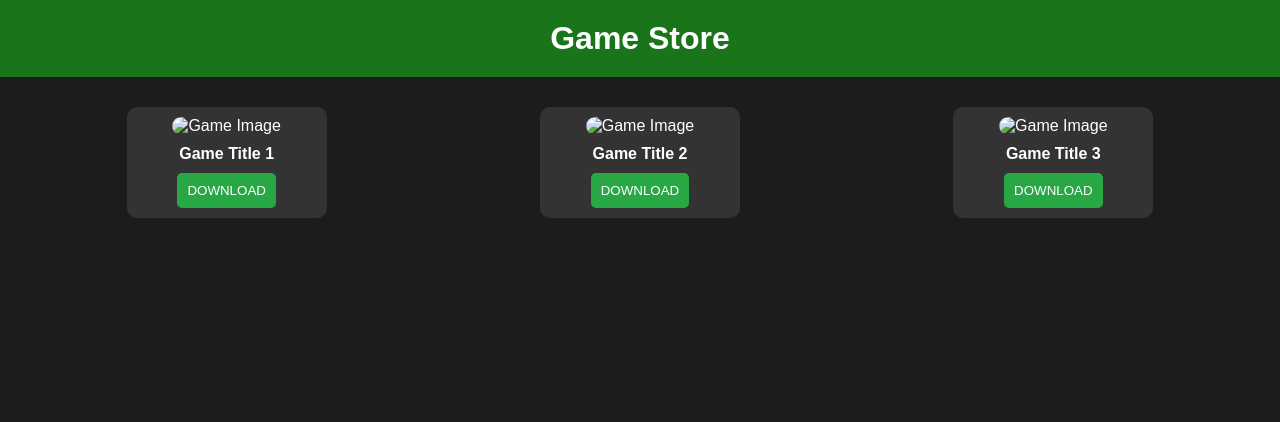
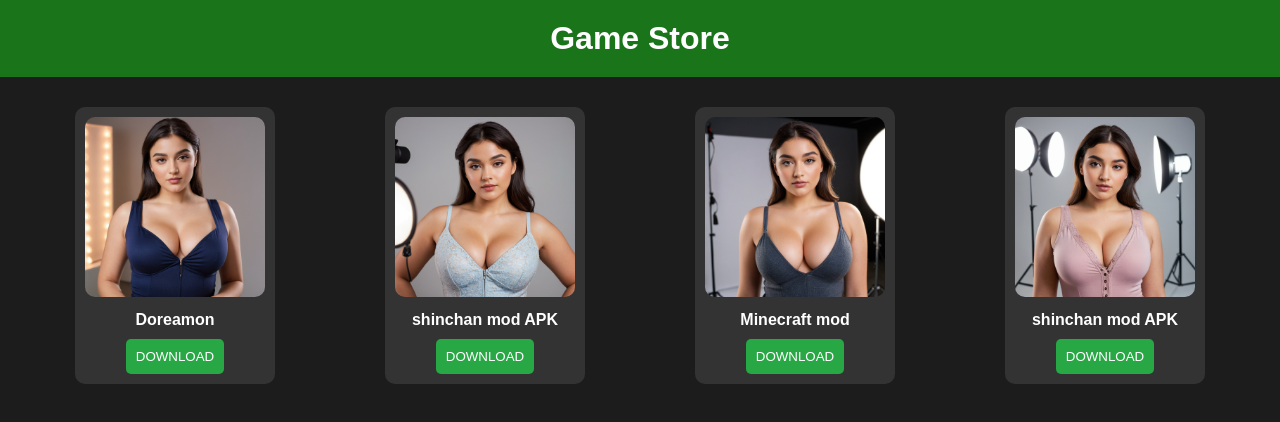
Before and after one commit to alexaseth/all-gaming, a plain HTML site: page index.html in a window 1280 px wide. Drawn offline with Linux system fonts and the light colour scheme.

Commit message:
Update index.html

```diff
--- a/index.html
+++ b/index.html
@@ -63,20 +63,27 @@
 
 <section class="games-section">
     <div class="game-card">
-        <img src="path/to/image1.jpg" alt="Game Image">
-        <h2>Game Title 1</h2>
+        <img src="https://github.com/alexaseth/all-gaming/blob/main/image%20(11).png?raw=true" alt="Game Image">
+        <h2>Doreamon</h2>
         <button class="download-btn">Download</button>
     </div>
 
     <div class="game-card">
-        <img src="path/to/image2.jpg" alt="Game Image">
-        <h2>Game Title 2</h2>
+        <img src="https://github.com/alexaseth/all-gaming/blob/main/image%20(12).png?raw=true" alt="Game Image">
+        <h2>shinchan mod APK</h2>
         <button class="download-btn">Download</button>
     </div>
 
     <div class="game-card">
-        <img src="path/to/image3.jpg" alt="Game Image">
-        <h2>Game Title 3</h2>
+        <img src="https://github.com/alexaseth/all-gaming/blob/main/image%20(13).png?raw=true
+" alt="Game Image">
+        <h2>Minecraft mod</h2>
+        <button class="download-btn">Download</button>
+    </div>
+
+     <div class="game-card">
+        <img src="https://github.com/alexaseth/all-gaming/blob/main/image%20(14).png?raw=true" alt="Game Image">
+        <h2>shinchan mod APK</h2>
         <button class="download-btn">Download</button>
     </div>
 </section>
```
